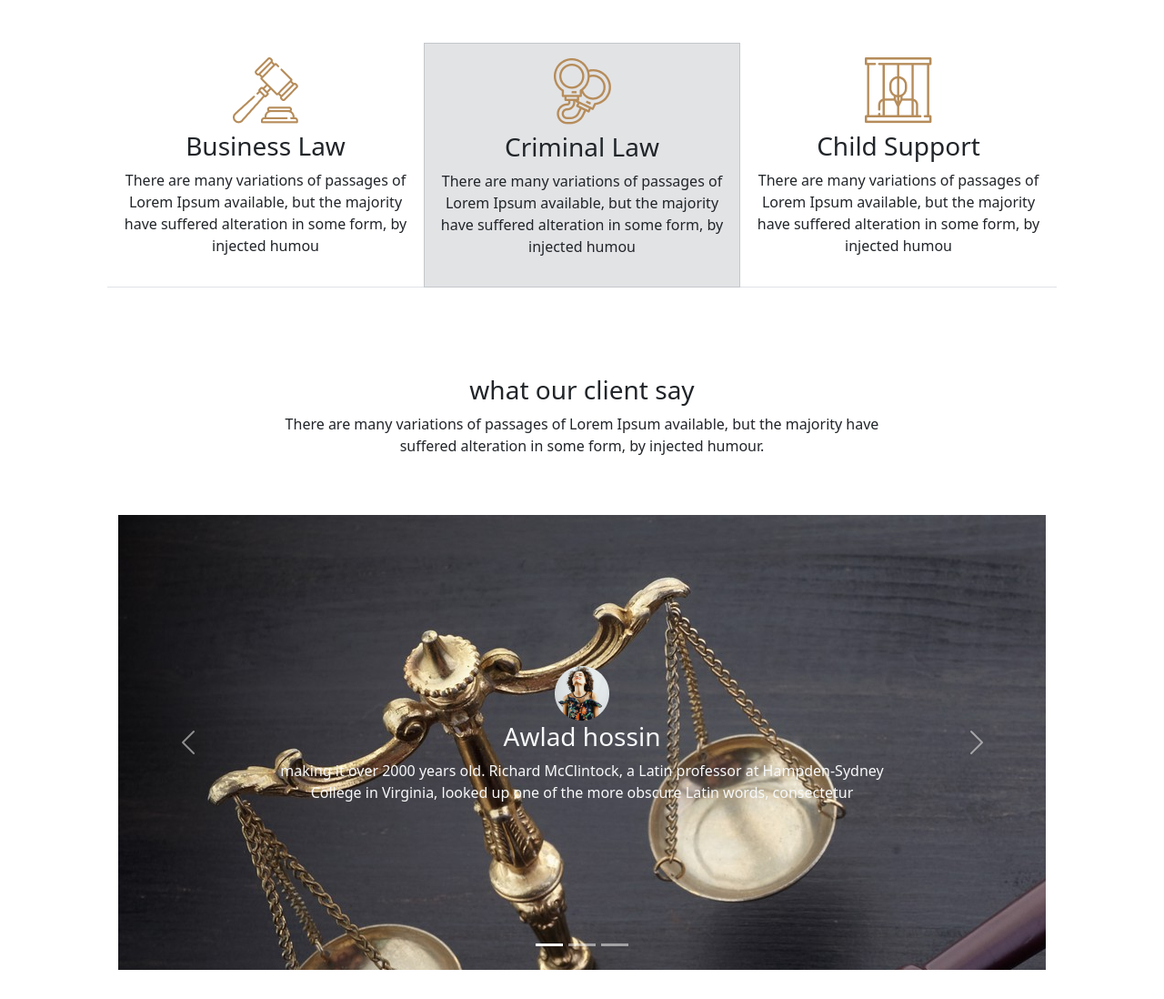
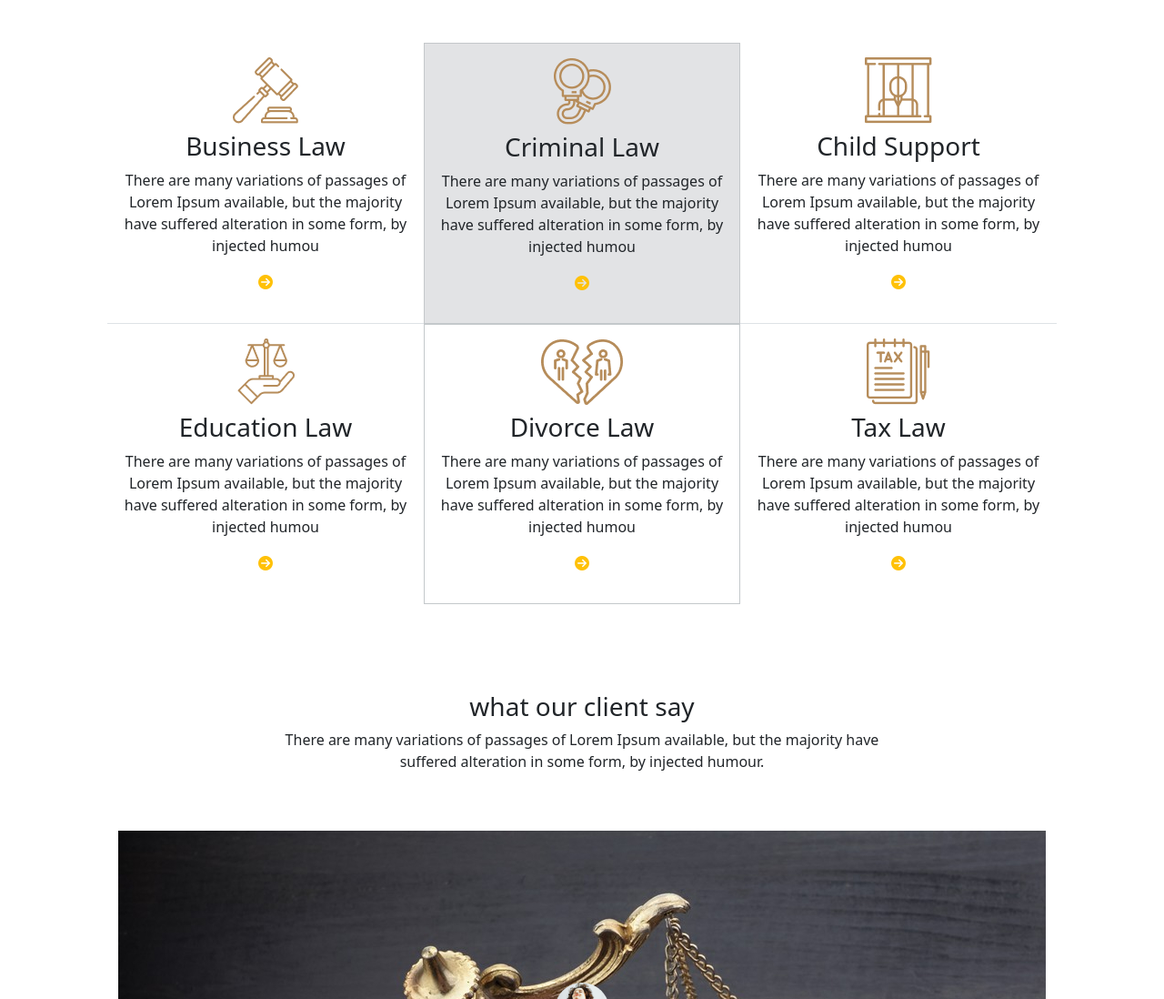
Before and after one commit to abusayedwd/justice-low, a plain HTML site: page index.html in a window 1280 px wide. Shown: the part 981-2079 px from the top of the page at 91% size. Drawn offline with nearby package versions, Linux system fonts and the light colour scheme.

Commit message:
added legal section

```diff
--- a/index.html
+++ b/index.html
@@ -5,8 +5,9 @@
     <meta name="viewport" content="width=device-width, initial-scale=1">
     <title>Assinment-3</title>
     <link href="https://cdn.jsdelivr.net/npm/bootstrap@5.3.0-alpha1/dist/css/bootstrap.min.css" rel="stylesheet" integrity="sha384-GLhlTQ8iRABdZLl6O3oVMWSktQOp6b7In1Zl3/Jr59b6EGGoI1aFkw7cmDA6j6gD" crossorigin="anonymous">
+
+    <link rel="stylesheet" href="style.css">
     <script src="https://kit.fontawesome.com/e3c757713c.js" crossorigin="anonymous"></script>
-    <link rel="stylesheet" href="style.css">
   </head>
 
 
@@ -68,7 +69,7 @@
                         suffered alteration in some form, by injected humour</p>
 
                 </div>
-                <div class="row row-cols-1 row-cols-md-3 p-5 mt-1">
+                <div class="row row-cols-1 row-cols-md-3 p-5 mt-1 p-5">
                         <div class="col text-center border-bottom p-3">
                         <img src="images/business.png" alt="">
                         <h3 class="mt-2">Business Law</h3>
@@ -77,6 +78,7 @@
                                 available, but the majority have
                                 suffered alteration in some
                                 form, by injected humou</p>
+                                <p class="text-warning"> <i class="fa-solid fa-circle-arrow-right"></i></p>
 
                         </div>
                         <div class="col text-center border border-secondary-subtle bg-secondary-subtle p-3">
@@ -87,6 +89,7 @@
                                 available, but the majority have
                                 suffered alteration in some
                                 form, by injected humou</p>
+                                <p class="text-warning"> <i class="fa-solid fa-circle-arrow-right"></i></p>
 
                         </div>
                         <div class="col text-center border-bottom p-3">
@@ -97,6 +100,40 @@
                                 available, but the majority have
                                 suffered alteration in some
                                 form, by injected humou</p>
+                                <p class="text-warning"> <i class="fa-solid fa-circle-arrow-right"></i></p>
+
+                        </div>
+                        <div class="col text-center p-3">
+                        <img src="images/education.png" alt="">
+                        <h3 class="mt-2">Education Law</h3>
+                        <p>There are many variations of
+                                passages of Lorem Ipsum
+                                available, but the majority have
+                                suffered alteration in some
+                                form, by injected humou</p>
+                                <p class="text-warning"> <i class="fa-solid fa-circle-arrow-right"></i></p>
+
+                        </div>
+                        <div class="col text-center border border-secondary-subtle p-3">
+                        <img src="images/divorce.png" alt="">
+                        <h3 class="mt-2">Divorce Law</h3>
+                        <p>There are many variations of
+                                passages of Lorem Ipsum
+                                available, but the majority have
+                                suffered alteration in some
+                                form, by injected humou</p>
+                                <p class="text-warning"> <i class="fa-solid fa-circle-arrow-right"></i></p>
+
+                        </div>
+                        <div class="col text-center p-3">
+                        <img src="images/tax.png" alt="">
+                        <h3 class="mt-2">Tax Law</h3>
+                        <p>There are many variations of
+                                passages of Lorem Ipsum
+                                available, but the majority have
+                                suffered alteration in some
+                                form, by injected humou</p>
+                                <p class="text-warning"> <i class="fa-solid fa-circle-arrow-right"></i></p>
 
                         </div>
 
@@ -277,6 +314,7 @@
                                         milse<p>
                                 <input class="p-1" type="search" placeholder="address">
                                 <input class="bg-success rounded mt-1 text-white fw-bold" type="button" value="Enter">
+
                         </div>
                 </div>
         </div>
```
